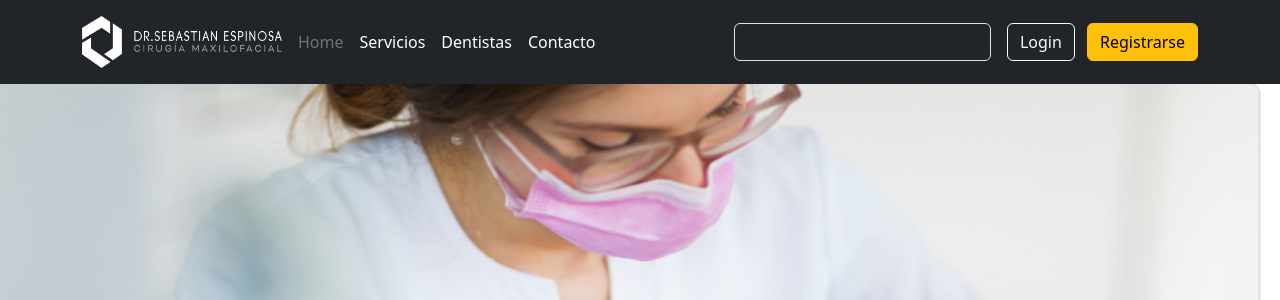
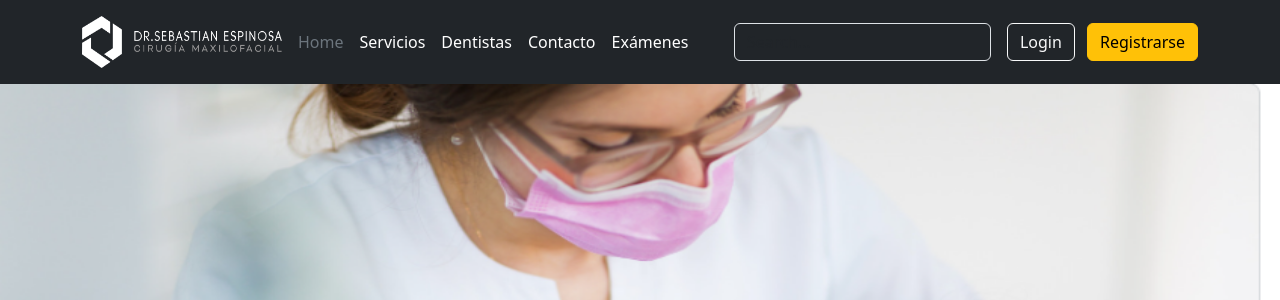
Before and after one commit to Isabellags/MediApp, a Django app: page / in a window 1280 px wide. Shown: the top 300 px of the page. Run offline with Django 4.2, Linux system fonts and the light colour scheme.

Commit message:
Ccambios en template base

```diff
--- a/appweb/templates/base.html
+++ b/appweb/templates/base.html
@@ -40,6 +40,8 @@
           <!--Se cambio de prestaciones a servicios, primer cambio en develop-->
           <li><a href="{% url 'profesionales' %}" class="nav-link px-2 text-white">Dentistas</a></li>
           <li><a href="{% url 'contacto' %}" class="nav-link px-2 text-white">Contacto</a></li>
+          <li><a href="{% url 'contacto' %}" class="nav-link px-2 text-white">Exámenes</a></li>
+          <!--Se agrego examenes a la barra de menú-->
         </ul>
 
         <form class="col-12 col-lg-auto mb-3 mb-lg-0 me-lg-3" role="search">
```
